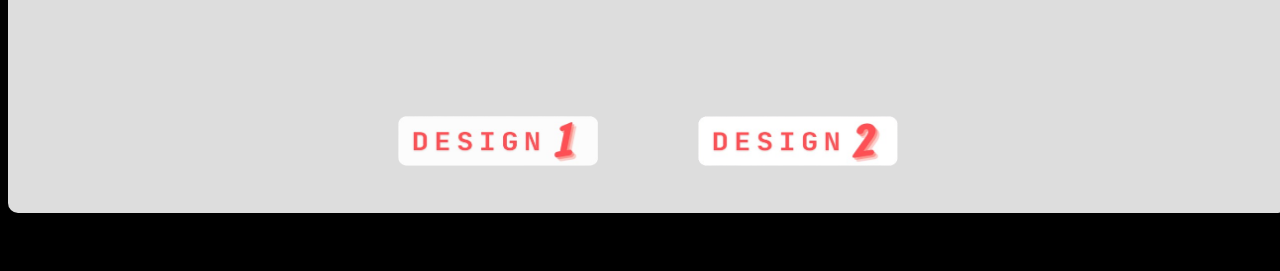
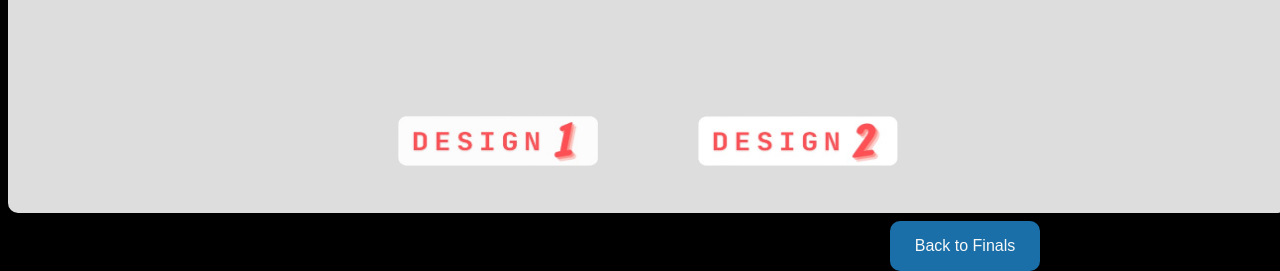
Before and after one commit to Louis01louis/WD-Seatwork-4th, a plain HTML site: page index.html in a window 1280 px wide. Shown: the part 589-860 px from the top of the page. Before the commit the page ends 802 px from the top, so only its background shows below. Drawn offline with Linux system fonts and the light colour scheme.

Commit message:
ReturnButtonAdded

```diff
--- a/assets/css/style.css
+++ b/assets/css/style.css
@@ -4,7 +4,10 @@ body {
 	font-family: sans-serif, fantasy;
 	background-color: rgb(0, 0, 0);
 }
-
+a {
+    text-decoration: none;
+    color: rgb(248, 248, 248);
+  }
 .interact {
 	background-color: rgb(221, 221, 221);
 	align-items: center;
@@ -34,3 +37,16 @@ h1 {
 	height: 60px;
 	cursor: pointer;
 }
+
+.returnn {
+	background-color: rgb(26, 111, 168);
+	border-radius: 10px;
+	display: flex;
+	align-items: center;
+    justify-content: center;
+	position: absolute;
+	top: 810px;
+	left: 890px;
+	height: 50px;
+	width: 150px;
+}
--- a/index.html
+++ b/index.html
@@ -28,8 +28,9 @@
     </div>
 </div>
 
-
-
+<div class="returnn">
+    <a href="https://louis01louis.github.io/WD-Finals/pages/works/index.html">Back to Finals</a>
+</div>
 
 </body>
 
```
Also changed, not shown: pages/design-1/assets/css/style.css (line endings or trailing spaces).
